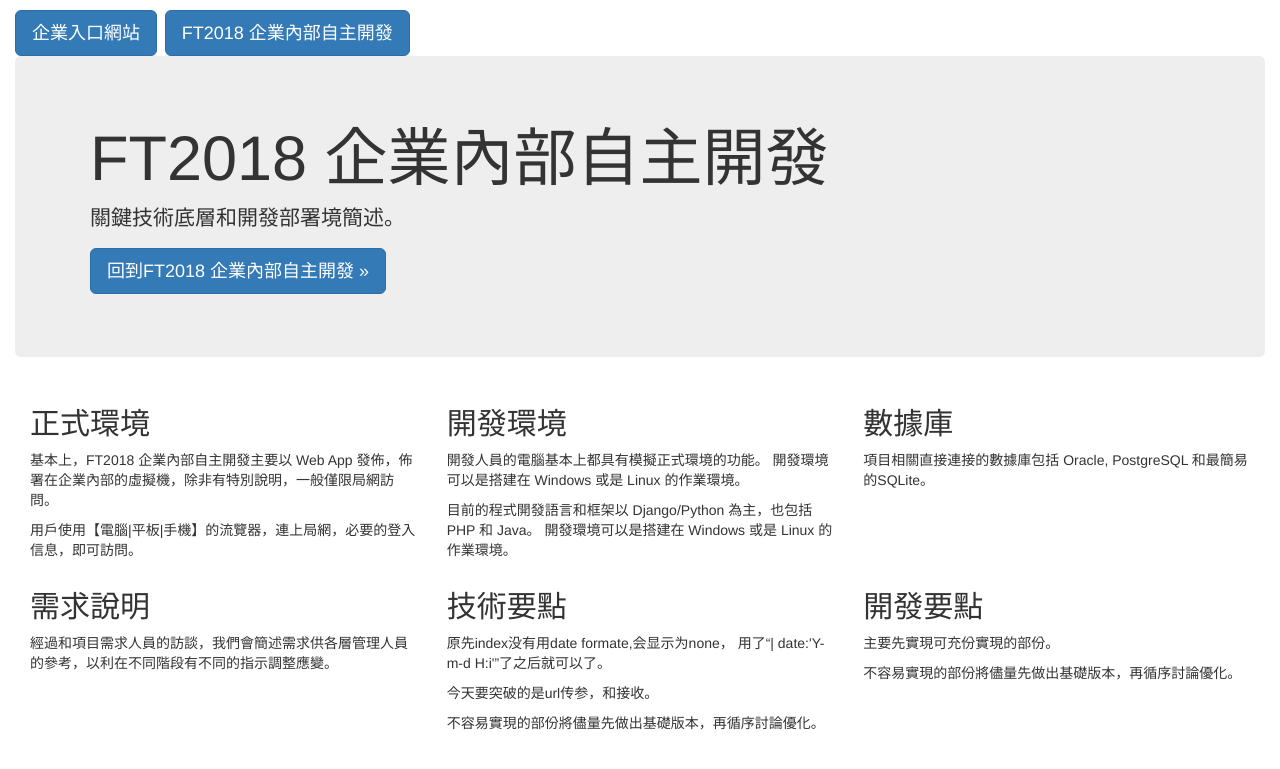
After one commit to ft2017/FT2018muju, a Django app: page /dev in a window 1280 px wide. The commit adds this page. Shown: the top 769 px of the page. Run offline with Django 3.2, Linux system fonts and the light colour scheme; some libraries are stand-ins or nearby versions.

Commit message:
2018-01-16

```diff
--- a/mysite/mysite/settings.py
+++ b/mysite/mysite/settings.py
@@ -31,7 +31,7 @@
 # Application definition
 
 INSTALLED_APPS = [
-    'polls',
+    'polls' ,
     'django.contrib.admin',
     'django.contrib.auth',
     'django.contrib.contenttypes',
--- a/mysite/polls/templates/polls/index.html
+++ b/mysite/polls/templates/polls/index.html
@@ -19,6 +19,7 @@
 <h3>由张韬维护,ip地址:10.10.0.112</h3>
         <a class='btn btn-primary btn-lg' href='http://portal.fulltech-metal.com/'>企業入口網站</a>&nbsp;
         <a class='btn btn-primary btn-lg' href='http://10.10.0.108/'>FT2018 企業內部自主開發</a>&nbsp;
+         <p><a class="btn btn-primary btn-lg" href="dev" role="button">瞭解更多 &raquo;</a></p>
 {% if latest_muju_list %}
 <table class="gridtable">
 	<tr><th> </th><th>模具维修工单</th><th>AMRT300日期</th><th>维修人员</th><th>资源编号</th><th>资源名称</th><th>模具预计完成日</th><th>项次</th><th>报修原因</th><th>拆模计划日期</th><th>拆模实际日期</th><th>易损与材料制作计划</th><th>易损与材料制作实际</th><th>线割计划日期</th><th>线割实际日期</th><th>烧焊计划日期</th><th>烧焊实际日期</th><th>CNC计划日期</th><th>CNC实际日期</th><th>放电计划日期</th><th>放电实际日期</th><th>抛光计划日期</th><th>抛光实际日期</th><th>组立计划日期</th><th>组立实际日期</th><th>其他计划日期</th><th>其他实际日期</th><th>备注</th><th>维修瓶颈工序</th><th>实际完成日期</th></tr>
--- /dev/null
+++ b/mysite/polls/templates/polls/indexDev.html
@@ -0,0 +1,97 @@
+
+{% load static %}
+
+
+<!DOCTYPE html>
+<html lang="en">
+  <head>
+    <meta charset="utf-8">
+    <meta http-equiv="X-UA-Compatible" content="IE=edge">
+    <meta name="viewport" content="width=device-width, initial-scale=1">
+<link rel="stylesheet" type="text/css" href="{% static 'polls/bootstrap.min.css' %}" />
+<link rel="stylesheet" type="text/css" href="{% static 'polls/style.css' %}" />
+
+</head>
+ <body>
+
+
+
+
+
+      <div class="container-fluid">
+        <a class='btn btn-primary btn-lg' href='http://portal.fulltech-metal.com/'>企業入口網站</a>&nbsp;
+            <a class='btn btn-primary btn-lg' href='http://10.10.0.108'>FT2018 企業內部自主開發</a>&nbsp;
+<!-- <h1>FT2018 企業內部自主開發 压铸/模具 開發</h1> -->
+
+<!-- Main jumbotron for a primary marketing message or call to action -->
+   <div class="jumbotron">
+     <div class="container-fluid">
+       <h1 class="display-3">FT2018 企業內部自主開發</h1>
+       <p> 關鍵技術底層和開發部署境簡述。</p>
+       <p><a class="btn btn-primary btn-lg" href="../" role="button">回到FT2018 企業內部自主開發 &raquo;</a></p>
+     </div>
+   </div>
+
+   <div class="container-fluid">
+     <!-- Example row of columns -->
+     <div class="row">
+       <div class="col-md-4">
+         <h2>正式環境</h2>
+         <p>基本上，FT2018 企業內部自主開發主要以 Web App 發佈，佈署在企業內部的虛擬機，除非有特別說明，一般僅限局網訪問。 </p>
+         <p>用戶使用【電腦|平板|手機】的流覽器，連上局網，必要的登入信息，即可訪問。 </p>
+         <!-- <p>單獨的額外需求，會單獨說明。 </p> -->
+
+          <!-- <p> <a class='btn btn-primary' href='http://10.10.0.111'>直接訪問正在開發的 Web App</a></p>… -->
+
+         <!-- <p><a class="btn btn-secondary" href="http://10.10.0.111" role="button">直接訪問正在開發的 Web App &raquo;</a></p> -->
+       </div>
+       <div class="col-md-4">
+         <h2>開發環境</h2>
+         <p>開發人員的電腦基本上都具有模擬正式環境的功能。
+           開發環境可以是搭建在 Windows 或是 Linux 的作業環境。 </p>
+           <p>目前的程式開發語言和框架以 Django/Python 為主，也包括 PHP 和 Java。
+             開發環境可以是搭建在 Windows 或是 Linux 的作業環境。 </p>
+
+         <!-- <p><a class="btn btn-primary" href="http://10.10.0.112" role="button">直接訪問正在開發的 Web App &raquo;</a></p> -->
+        </div>
+       <div class="col-md-4">
+         <h2>數據庫</h2>
+         <p>項目相關直接連接的數據庫包括 Oracle, PostgreSQL 和最簡易的SQLite。</p>
+         <!-- <p><a class="btn btn-secondary" href="#" role="button">直接訪問正在開發的 Web App &raquo;</a></p> -->
+       </div>
+     </div>
+     <div class="row">
+       <div class="col-md-4">
+         <h2>需求說明</h2>
+         <p>經過和項目需求人員的訪談，我們會簡述需求供各層管理人員的參考，以利在不同階段有不同的指示調整應變。 </p>
+         <!-- <p>用戶使用【電腦|平板|手機】的流覽器，連上局網，必要的登入信息，即可訪問。 </p> -->
+         <!-- <p>單獨的額外需求，會單獨說明。 </p> -->
+
+          <!-- <p> <a class='btn btn-primary' href='http://10.10.0.111'>直接訪問正在開發的 Web App</a></p>… -->
+
+         <!-- <p><a class="btn btn-secondary" href="http://10.10.0.111" role="button">直接訪問正在開發的 Web App &raquo;</a></p> -->
+       </div>
+       <div class="col-md-4">
+         <h2>技術要點</h2>
+        <p>原先index没有用date formate,会显示为none， 用了“| date:'Y-m-d H:i'”了之后就可以了。</p>
+        <p>今天要突破的是url传参，和接收。</p>
+         <p>不容易實現的部份將儘量先做出基礎版本，再循序討論優化。</p>
+
+         <!-- <p><a class="btn btn-primary" href="http://10.10.0.112" role="button">直接訪問正在開發的 Web App &raquo;</a></p> -->
+        </div>
+       <div class="col-md-4">
+         <h2>開發要點</h2>
+         <p>主要先實現可充份實現的部份。</p>
+         <p>不容易實現的部份將儘量先做出基礎版本，再循序討論優化。</p>
+         <!-- <p><a class="btn btn-secondary" href="#" role="button">直接訪問正在開發的 Web App &raquo;</a></p> -->
+       </div>
+     </div>
+
+
+
+   </div> <!-- /container -->
+
+
+</div>
+</body>
+</html>
--- a/mysite/polls/urls.py
+++ b/mysite/polls/urls.py
@@ -9,6 +9,8 @@
 urlpatterns = [
     # ex: /polls/
     path('', views.index, name='index'),
+    path('dev', views.indexDev, name='indexDev'),
+    path('<int:muju_id>/', views.index_old, name='index_old'),
     # ex: /polls/5/
     path('<int:question_id>/', views.detail, name='detail'),
     # ex: /polls/5/results/
--- a/mysite/polls/views.py
+++ b/mysite/polls/views.py
@@ -17,22 +17,31 @@
 #     return HttpResponse("<h1>中文</h1> Hello, world. You're at the polls index.")
 
 
-# def index(request):
-#     latest_question_list = Question.objects.order_by('-pub_date')[:5]
-#     output = ', '.join([q.question_text for q in latest_question_list])
-#     return HttpResponse(output)
+
 
 
 def index(request):
     latest_muju_list = Muju.objects.order_by('muju_date')[:12]
+
     context = {'latest_muju_list': latest_muju_list}
     return render(request, 'polls/index.html', context)
+
+
+
 
 def detail(request, question_id):
     question = get_object_or_404(Question, pk=question_id)
     return render(request, 'polls/detail.html', {'question': question})
 
 
+def index_old(request,muju_wo):
+    muju = get_object_or_404(muju, pk=muju_id)
+    return render(request, 'polls/index_old.html', {'muju': muju})
+
+def indexDev(request):
+    ft_dev_list = Muju.objects.order_by('muju_date')[:12]
+    context = {'ft_dev_list': ft_dev_list}
+    return render(request, 'polls/indexDev.html', context)
 # def results(request, question_id):
 #     response = "You're looking at the results of question %s."
 #     return HttpResponse(response % question_id)
```
Also changed, not shown: mysite/polls/templates/polls/index_1_16.html (added, +42 -0 lines), mysite/polls/templates/polls/indexyyy.html (added, +16 -0 lines).
